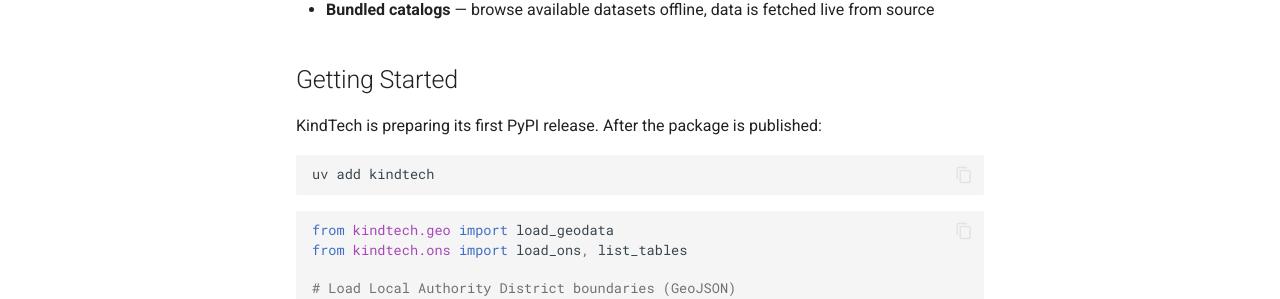
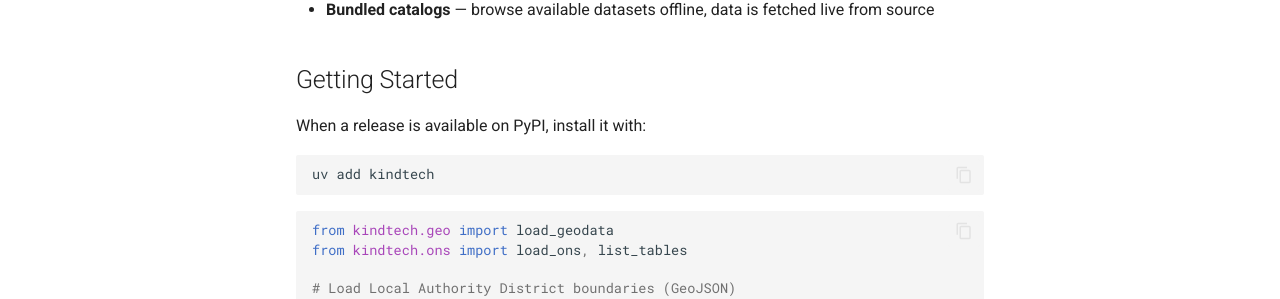
Before and after one commit to KindTechUK/kindtech, an MkDocs documentation site: the page built from docs/blog/introduction.md, in a window 1280 px wide and 1293 px high. Shown: the part 667-966 px from the top of the window. Built offline with MkDocs 1.6.1 and Material for MkDocs 9.7.7, drawn with Linux system fonts in a browser that asks for light colours; comment, search, counter and statistics services are not loaded.

Commit message:
docs: keep install guidance release-neutral
Reported-by: Luis
Github-Issue: #18

````diff
--- a/docs/blog/introduction.md
+++ b/docs/blog/introduction.md
@@ -17,7 +17,7 @@
 
 ## Getting Started
 
-KindTech is preparing its first PyPI release. After the package is published:
+When a release is available on PyPI, install it with:
 
 ```bash
 uv add kindtech
````
Also changed, not shown: README.md (+1 -1 lines), docs/index.md (+1 -1 lines).
